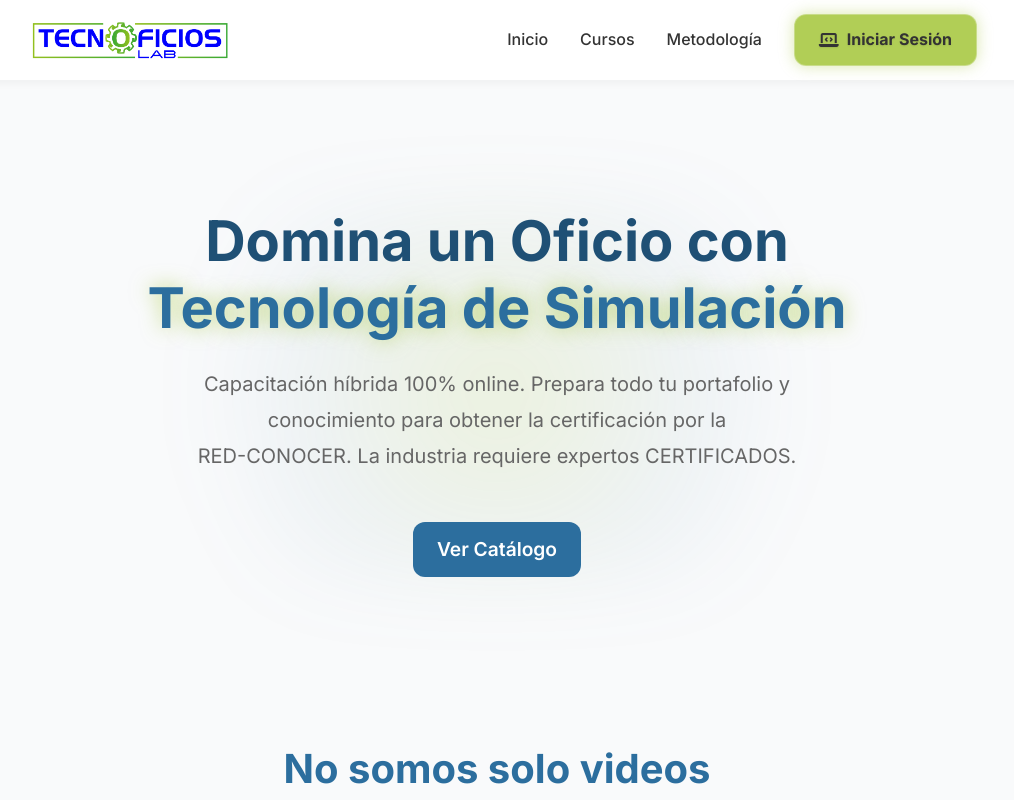
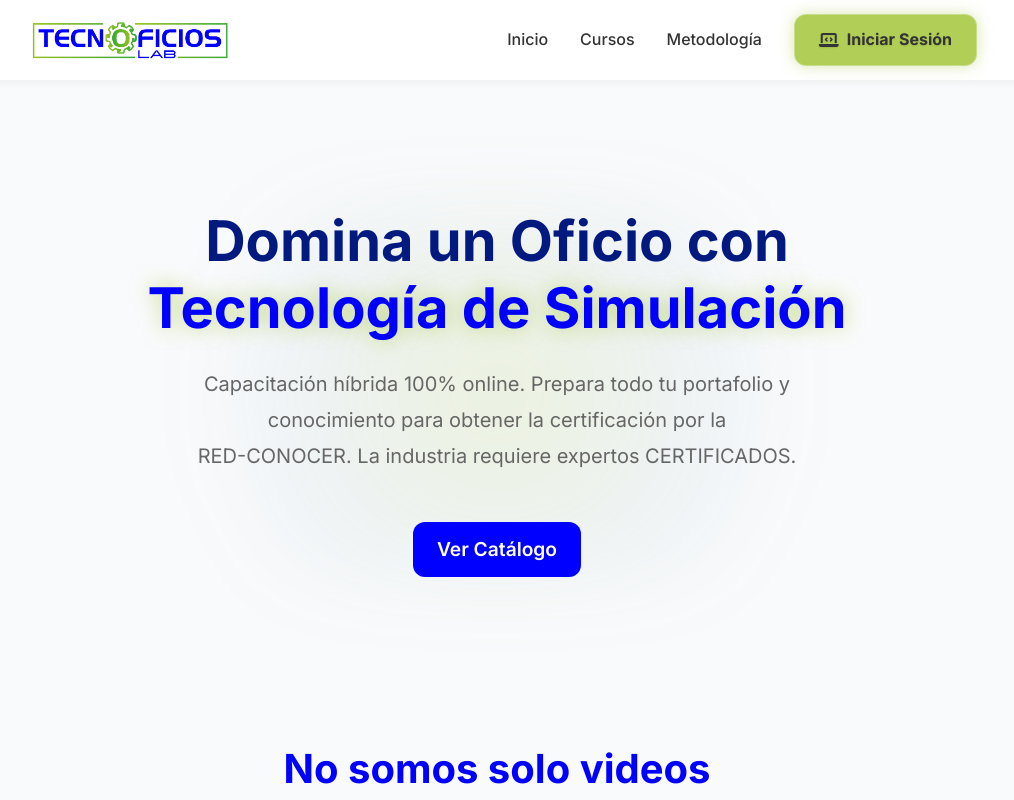
Before and after one commit to Hericraft-Ags/tecno-oficios, a Vue app: page / in a window 1280 px wide. Shown: the top 800 px of the page, without its empty margins (143-1157 px from the left). Built offline with nearby package versions, Linux system fonts and the light colour scheme.

Commit message:
Colores & Portadas

```diff
--- a/src/style.css
+++ b/src/style.css
@@ -3,10 +3,10 @@
 @tailwind utilities;
 
 :root {
-  --color-blue: #2c6e9e;
-  --color-blue-dark: #1f5075;
-  --color-green: #a4c639;
-  --color-green-dark: #8ba830;
+  --color-blue: #0000fe;
+  --color-blue-dark: #021980;
+  --color-green: #93c020;
+  --color-green-dark: #39aa35;
   --color-bg: #f9fafb;
   --color-white: #ffffff;
   --color-text-main: #333333;
--- a/src/views/CoursesView.vue
+++ b/src/views/CoursesView.vue
@@ -34,42 +34,42 @@ const courses = [
     badge: "Alineado a CONOCER",
     title: "Hidráulica Industrial",
     includes: "Simulador interactivo + prácticas reales",
-    image: "/img/hidraulica.jpg",
+    image: "/images/proximamente.png",
     link: "/courses/hidraulica"
   },
   {
     badge: "Certificación Profesional",
     title: "Neumática Aplicada",
     includes: "Laboratorio virtual + evaluación técnica",
-    image: "/img/neumatica.jpg",
+    image: "/images/proximamente.png",
     link: "/courses/neumatica"
   },
   {
     badge: "Alta Demanda",
     title: "Electricidad Industrial",
     includes: "Simulación + casos reales",
-    image: "/img/electricidad.jpg",
+    image: "/images/proximamente.png",
     link: "/courses/electricidad"
   },
   {
     badge: "Especialización",
     title: "PLC y Automatización",
     includes: "Programación + simuladores SCADA",
-    image: "/img/plc.jpg",
+    image: "/images/proximamente.png",
     link: "/courses/plc"
   },
   {
     badge: "Certificación Técnica",
     title: "Mantenimiento Industrial",
     includes: "Diagnóstico + prácticas guiadas",
-    image: "/img/mantenimiento.jpg",
+    image: "/images/proximamente.png",
     link: "/courses/mantenimiento"
   },
   {
     badge: "Nuevo",
     title: "Energías Renovables",
     includes: "Simulación de sistemas solares",
-    image: "/img/energia.jpg",
+    image: "/images/proximamente.png",
     link: "/courses/energia"
   }
 ]
```
Also changed, not shown: public/images/proximamente.png (added).
